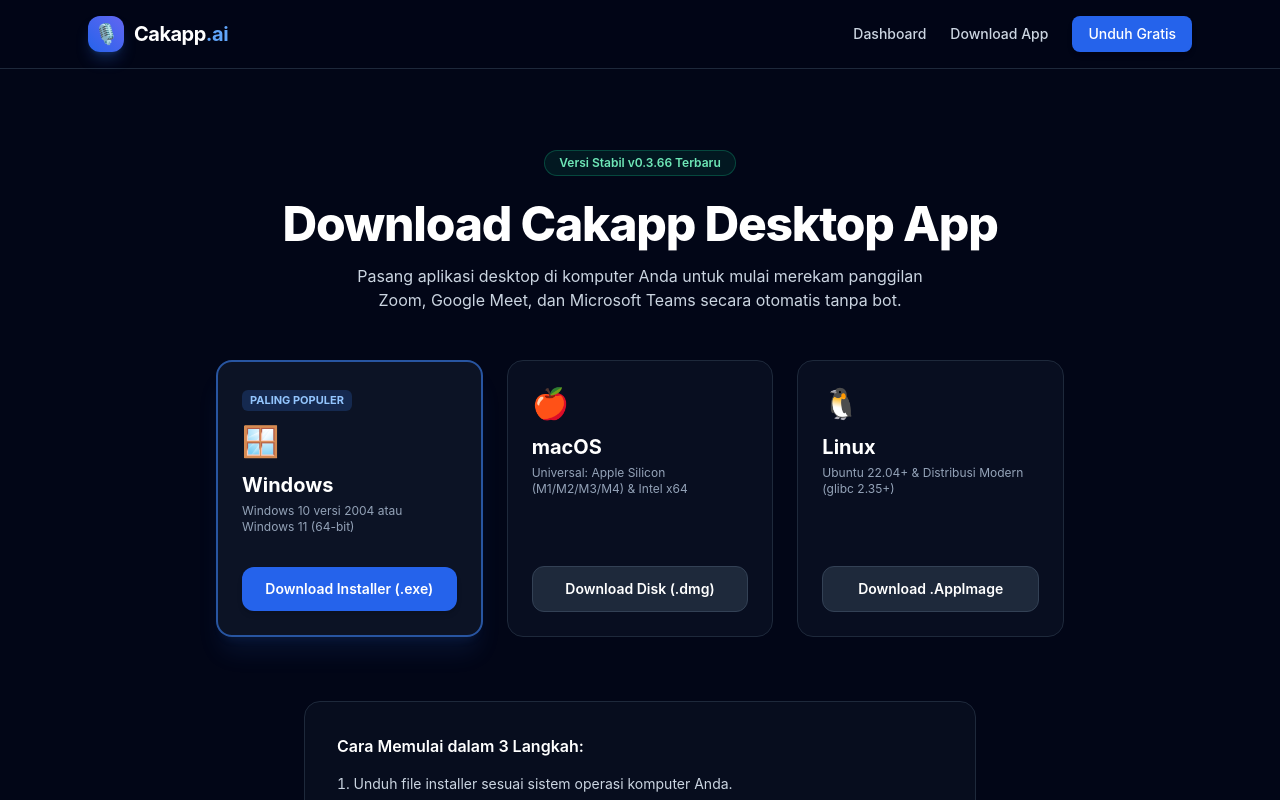
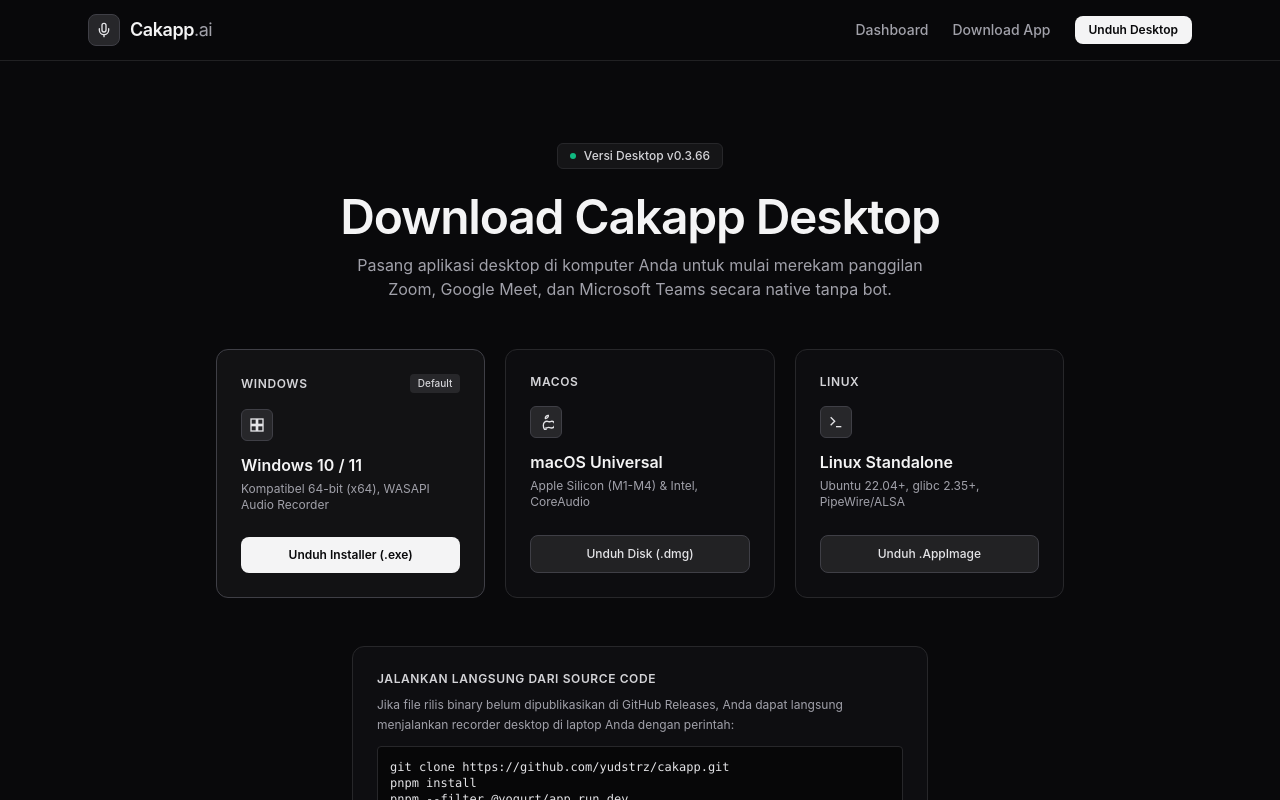
Before and after one commit to yudstrz/cakapp, a Next.js app in the folder web/: page /download in a window 1280 px wide. Shown: the top 800 px of the page. Built offline with nearby package versions, Linux system fonts and the light colour scheme.

Commit message:
feat(ui): revamp UI/UX with antislop and ponytail, remove emojis/gradients, and harden dashboard error handling

```diff
--- a/web/src/app/download/page.tsx
+++ b/web/src/app/download/page.tsx
@@ -2,89 +2,119 @@ import React from 'react';
 
 export default function DownloadPage() {
   return (
-    <div className="mx-auto max-w-4xl px-6 py-20 text-center">
-      <div className="inline-flex items-center gap-2 rounded-full border border-emerald-500/30 bg-emerald-500/10 px-3.5 py-1 text-xs font-semibold text-emerald-300 mb-6">
-        Versi Stabil v0.3.66 Terbaru
+    <div className="mx-auto max-w-4xl px-4 sm:px-6 py-12 sm:py-20 text-center">
+      <div className="inline-flex items-center gap-2 rounded-md border border-zinc-800 bg-zinc-900/80 px-3 py-1 text-xs font-medium text-zinc-300 mb-6">
+        <span className="h-1.5 w-1.5 rounded-full bg-emerald-500" />
+        Versi Desktop v0.3.66
       </div>
 
-      <h1 className="text-3xl md:text-5xl font-extrabold text-white tracking-tight">
-        Download Cakapp Desktop App
+      <h1 className="text-2xl sm:text-4xl md:text-5xl font-semibold text-zinc-100 tracking-tight">
+        Download Cakapp Desktop
       </h1>
-      <p className="mt-4 text-slate-300 max-w-xl mx-auto">
-        Pasang aplikasi desktop di komputer Anda untuk mulai merekam panggilan Zoom, Google Meet, dan Microsoft Teams secara otomatis tanpa bot.
+      <p className="mt-3 text-xs sm:text-sm md:text-base text-zinc-400 max-w-xl mx-auto">
+        Pasang aplikasi desktop di komputer Anda untuk mulai merekam panggilan Zoom, Google Meet, dan Microsoft Teams secara native tanpa bot.
       </p>
 
       {/* OS Cards Grid */}
-      <div className="mt-12 grid md:grid-cols-3 gap-6 text-left">
+      <div className="mt-10 sm:mt-12 grid grid-cols-1 md:grid-cols-3 gap-5 text-left">
         {/* Windows Card */}
-        <div className="relative rounded-2xl border-2 border-blue-500/60 bg-slate-900/80 p-6 shadow-xl shadow-blue-500/10 flex flex-col justify-between">
+        <div className="rounded-xl border border-zinc-700 bg-zinc-900/60 p-6 flex flex-col justify-between">
           <div>
-            <div className="inline-block rounded-md bg-blue-500/20 px-2 py-0.5 text-[11px] font-bold text-blue-300 mb-3">
-              PALING POPULER
+            <div className="flex items-center justify-between mb-4">
+              <span className="text-xs font-semibold text-zinc-300 uppercase tracking-wider">Windows</span>
+              <span className="rounded bg-zinc-800 px-2 py-0.5 text-[10px] font-medium text-zinc-300">Default</span>
             </div>
-            <div className="text-3xl mb-3">🪟</div>
-            <h2 className="text-xl font-bold text-white">Windows</h2>
-            <p className="text-xs text-slate-400 mt-1">Windows 10 versi 2004 atau Windows 11 (64-bit)</p>
+            <div className="h-8 w-8 rounded-md border border-zinc-700 bg-zinc-800 flex items-center justify-center text-zinc-200 mb-3">
+              <svg className="w-4 h-4" viewBox="0 0 24 24" fill="none" stroke="currentColor" strokeWidth="2">
+                <rect x="3" y="3" width="8" height="8" />
+                <rect x="13" y="3" width="8" height="8" />
+                <rect x="3" y="13" width="8" height="8" />
+                <rect x="13" y="13" width="8" height="8" />
+              </svg>
+            </div>
+            <h2 className="text-base font-semibold text-zinc-100">Windows 10 / 11</h2>
+            <p className="text-xs text-zinc-400 mt-1">Kompatibel 64-bit (x64), WASAPI Audio Recorder</p>
           </div>
-          <div className="mt-8">
+          <div className="mt-6">
             <a
               href="https://github.com/yudstrz/cakapp/releases"
               target="_blank"
               rel="noreferrer"
-              className="block w-full text-center rounded-xl bg-blue-600 py-3 text-sm font-semibold text-white shadow-md hover:bg-blue-500 transition-colors"
+              className="block w-full text-center rounded-lg bg-zinc-100 py-2.5 text-xs font-semibold text-zinc-950 transition-colors hover:bg-white"
             >
-              Download Installer (.exe)
+              Unduh Installer (.exe)
             </a>
           </div>
         </div>
 
         {/* macOS Card */}
-        <div className="rounded-2xl border border-slate-800 bg-slate-900/50 p-6 flex flex-col justify-between hover:border-slate-700 transition-colors">
+        <div className="rounded-xl border border-zinc-800 bg-zinc-900/30 p-6 flex flex-col justify-between">
           <div>
-            <div className="text-3xl mb-3">🍎</div>
-            <h2 className="text-xl font-bold text-white">macOS</h2>
-            <p className="text-xs text-slate-400 mt-1">Universal: Apple Silicon (M1/M2/M3/M4) & Intel x64</p>
+            <div className="flex items-center justify-between mb-4">
+              <span className="text-xs font-semibold text-zinc-300 uppercase tracking-wider">macOS</span>
+            </div>
+            <div className="h-8 w-8 rounded-md border border-zinc-700 bg-zinc-800 flex items-center justify-center text-zinc-200 mb-3">
+              <svg className="w-4 h-4" viewBox="0 0 24 24" fill="none" stroke="currentColor" strokeWidth="2">
+                <path d="M12 20.94c1.88 0 3.05-.9 4.14-.9 1.1 0 2.14.9 4.1.9 2.5 0 4.76-2.02 4.76-5.02 0-3.32-2.12-5.07-4.22-5.07-1.48 0-2.67.8-3.6.8-.95 0-2.2-.8-3.7-.8-2.6 0-5.48 2.15-5.48 6.3 0 4.14 2.87 7.79 4 7.79Z" />
+                <path d="M15.5 2c.2 1.3-.4 2.6-1.2 3.4-.8.8-2 1.4-3.3 1.3-.2-1.3.4-2.5 1.2-3.4.8-.8 2.1-1.4 3.3-1.3Z" />
+              </svg>
+            </div>
+            <h2 className="text-base font-semibold text-zinc-100">macOS Universal</h2>
+            <p className="text-xs text-zinc-400 mt-1">Apple Silicon (M1-M4) & Intel, CoreAudio</p>
           </div>
-          <div className="mt-8">
+          <div className="mt-6">
             <a
               href="https://github.com/yudstrz/cakapp/releases"
               target="_blank"
               rel="noreferrer"
-              className="block w-full text-center rounded-xl border border-slate-700 bg-slate-800 py-3 text-sm font-semibold text-white hover:bg-slate-700 transition-colors"
+              className="block w-full text-center rounded-lg border border-zinc-700 bg-zinc-800/80 py-2.5 text-xs font-medium text-zinc-200 transition-colors hover:bg-zinc-700 hover:text-white"
             >
-              Download Disk (.dmg)
+              Unduh Disk (.dmg)
             </a>
           </div>
         </div>
 
         {/* Linux Card */}
-        <div className="rounded-2xl border border-slate-800 bg-slate-900/50 p-6 flex flex-col justify-between hover:border-slate-700 transition-colors">
+        <div className="rounded-xl border border-zinc-800 bg-zinc-900/30 p-6 flex flex-col justify-between">
           <div>
-            <div className="text-3xl mb-3">🐧</div>
-            <h2 className="text-xl font-bold text-white">Linux</h2>
-            <p className="text-xs text-slate-400 mt-1">Ubuntu 22.04+ & Distribusi Modern (glibc 2.35+)</p>
+            <div className="flex items-center justify-between mb-4">
+              <span className="text-xs font-semibold text-zinc-300 uppercase tracking-wider">Linux</span>
+            </div>
+            <div className="h-8 w-8 rounded-md border border-zinc-700 bg-zinc-800 flex items-center justify-center text-zinc-200 mb-3">
+              <svg className="w-4 h-4" viewBox="0 0 24 24" fill="none" stroke="currentColor" strokeWidth="2">
+                <polyline points="4 17 10 11 4 5" />
+                <line x1="12" y1="19" x2="20" y2="19" />
+              </svg>
+            </div>
+            <h2 className="text-base font-semibold text-zinc-100">Linux Standalone</h2>
+            <p className="text-xs text-zinc-400 mt-1">Ubuntu 22.04+, glibc 2.35+, PipeWire/ALSA</p>
           </div>
-          <div className="mt-8">
+          <div className="mt-6">
             <a
               href="https://github.com/yudstrz/cakapp/releases"
               target="_blank"
               rel="noreferrer"
-              className="block w-full text-center rounded-xl border border-slate-700 bg-slate-800 py-3 text-sm font-semibold text-white hover:bg-slate-700 transition-colors"
+              className="block w-full text-center rounded-lg border border-zinc-700 bg-zinc-800/80 py-2.5 text-xs font-medium text-zinc-200 transition-colors hover:bg-zinc-700 hover:text-white"
             >
-              Download .AppImage
+              Unduh .AppImage
             </a>
           </div>
         </div>
       </div>
 
-      {/* Instructions */}
-      <div className="mt-16 rounded-2xl border border-slate-800 bg-slate-900/40 p-8 text-left max-w-2xl mx-auto">
-        <h3 className="text-base font-semibold text-white mb-4">Cara Memulai dalam 3 Langkah:</h3>
-        <ol className="space-y-3 text-sm text-slate-300 list-decimal list-inside">
-          <li>Unduh file installer sesuai sistem operasi komputer Anda.</li>
-          <li>Buka file installer dan ikuti petunjuk pemasangan satu-klik.</li>
-          <li>Buka panggilan meeting di Zoom/Google Meet, dan Cakapp otomatis merekam tanpa bot!</li>
-        </ol>
+      {/* Local Development & Build Instruction (Ponytail practical utility) */}
+      <div className="mt-12 rounded-xl border border-zinc-800 bg-zinc-900/40 p-5 sm:p-6 text-left max-w-xl mx-auto">
+        <h3 className="text-xs font-semibold uppercase tracking-wider text-zinc-300 mb-2">
+          Jalankan Langsung dari Source Code
+        </h3>
+        <p className="text-xs text-zinc-400 leading-relaxed mb-3">
+          Jika file rilis binary belum dipublikasikan di GitHub Releases, Anda dapat langsung menjalankan recorder desktop di laptop Anda dengan perintah:
+        </p>
+        <div className="rounded bg-black/50 border border-zinc-800 p-3 font-mono text-xs text-zinc-200 overflow-x-auto">
+          <code>git clone https://github.com/yudstrz/cakapp.git</code><br />
+          <code>pnpm install</code><br />
+          <code>pnpm --filter @yogurt/app run dev</code>
+        </div>
       </div>
     </div>
   );
--- a/web/src/app/layout.tsx
+++ b/web/src/app/layout.tsx
@@ -3,7 +3,7 @@ import './globals.css';
 
 export const metadata: Metadata = {
   title: 'Cakapp — AI Meeting Recorder & Smart Intelligence',
-  description: 'Perekam rapat otomatis tanpa bot dengan transkripsi AI instan, ringkasan rapat, dan pemutar audio interaktif mirip Fathom.',
+  description: 'Perekam rapat otomatis tanpa bot dengan transkripsi suara instan, ringkasan terstruktur, dan pemutar audio interaktif.',
 };
 
 export default function RootLayout({
@@ -13,27 +13,32 @@ export default function RootLayout({
 }>) {
   return (
     <html lang="id">
-      <body className="min-h-screen bg-slate-950 text-slate-100 antialiased selection:bg-blue-600 selection:text-white">
-        <header className="sticky top-0 z-50 border-b border-slate-800 bg-slate-950/80 backdrop-blur-md">
-          <div className="mx-auto flex max-w-6xl items-center justify-between px-6 py-4">
-            <a href="/" className="flex items-center gap-2.5 font-bold text-xl tracking-tight text-white">
-              <span className="flex h-9 w-9 items-center justify-center rounded-xl bg-gradient-to-tr from-blue-600 to-indigo-500 shadow-lg shadow-blue-500/25">
-                🎙️
+      <body className="min-h-screen bg-[#09090b] text-zinc-100 antialiased selection:bg-zinc-800 selection:text-white">
+        <header className="sticky top-0 z-50 border-b border-zinc-800/80 bg-[#09090b]/90 backdrop-blur-sm">
+          <div className="mx-auto flex max-w-6xl items-center justify-between px-4 sm:px-6 py-3.5">
+            <a href="/" className="flex items-center gap-2.5 font-semibold text-lg tracking-tight text-zinc-100">
+              <span className="flex h-8 w-8 items-center justify-center rounded-lg border border-zinc-700 bg-zinc-800 text-zinc-200">
+                <svg className="w-4 h-4" viewBox="0 0 24 24" fill="none" stroke="currentColor" strokeWidth="2" strokeLinecap="round" strokeLinejoin="round">
+                  <path d="M12 2a3 3 0 0 0-3 3v7a3 3 0 0 0 6 0V5a3 3 0 0 0-3-3Z" />
+                  <path d="M19 10v2a7 7 0 0 1-14 0v-2" />
+                  <line x1="12" x2="12" y1="19" y2="22" />
+                </svg>
               </span>
-              <span>Cakapp<span className="text-blue-400">.ai</span></span>
+              <span>Cakapp<span className="text-zinc-400 font-normal">.ai</span></span>
             </a>
-            <nav className="flex items-center gap-6 text-sm font-medium">
-              <a href="/dashboard" className="text-slate-300 transition-colors hover:text-white">
+
+            <nav className="flex items-center gap-3 sm:gap-6 text-sm font-medium">
+              <a href="/dashboard" className="text-zinc-400 transition-colors hover:text-zinc-100 py-1">
                 Dashboard
               </a>
-              <a href="/download" className="text-slate-300 transition-colors hover:text-white">
+              <a href="/download" className="text-zinc-400 transition-colors hover:text-zinc-100 py-1">
                 Download App
               </a>
               <a
                 href="/download"
-                className="rounded-lg bg-blue-600 px-4 py-2 text-white font-medium shadow-md transition-all hover:bg-blue-500 hover:shadow-blue-500/25"
+                className="hidden sm:inline-flex items-center justify-center rounded-lg bg-zinc-100 px-3.5 py-1.5 text-xs font-semibold text-zinc-950 transition-colors hover:bg-white"
               >
-                Unduh Gratis
+                Unduh Desktop
               </a>
             </nav>
           </div>
@@ -41,13 +46,13 @@ export default function RootLayout({
 
         <main>{children}</main>
 
-        <footer className="border-t border-slate-800 bg-slate-900/40 py-10 text-center text-sm text-slate-500">
-          <div className="mx-auto max-w-6xl px-6 flex flex-col md:flex-row items-center justify-between gap-4">
-            <p>© {new Date().getFullYear()} Cakapp.ai — Enterprise Meeting Intelligence & No-Bot Recording.</p>
-            <div className="flex gap-6">
-              <a href="/download" className="hover:text-slate-300">Download PC</a>
-              <a href="/dashboard" className="hover:text-slate-300">Portal Rapat</a>
-              <a href="https://github.com/yudstrz/cakapp" target="_blank" rel="noreferrer" className="hover:text-slate-300">GitHub</a>
+        <footer className="border-t border-zinc-800/80 bg-zinc-950/60 py-8 text-xs text-zinc-500">
+          <div className="mx-auto max-w-6xl px-4 sm:px-6 flex flex-col sm:flex-row items-center justify-between gap-4 text-center sm:text-left">
+            <p>© {new Date().getFullYear()} Cakapp.ai. Perekaman audio rapat privat tanpa bot.</p>
+            <div className="flex gap-5">
+              <a href="/download" className="hover:text-zinc-300 transition-colors">Download PC</a>
+              <a href="/dashboard" className="hover:text-zinc-300 transition-colors">Portal Rapat</a>
+              <a href="https://github.com/yudstrz/cakapp" target="_blank" rel="noreferrer" className="hover:text-zinc-300 transition-colors">GitHub</a>
             </div>
           </div>
         </footer>
--- a/web/src/app/page.tsx
+++ b/web/src/app/page.tsx
@@ -2,90 +2,111 @@ import React from 'react';
 
 export default function HomePage() {
   return (
-    <div className="relative overflow-hidden">
-      {/* Background Glow */}
-      <div className="absolute top-1/4 left-1/2 -translate-x-1/2 -translate-y-1/2 w-[600px] h-[400px] bg-blue-600/15 blur-[120px] pointer-events-none rounded-full" />
-
+    <div className="mx-auto max-w-5xl px-4 sm:px-6">
       {/* Hero Section */}
-      <section className="relative mx-auto max-w-5xl px-6 pt-20 pb-24 text-center">
-        <div className="inline-flex items-center gap-2 rounded-full border border-blue-500/30 bg-blue-500/10 px-3.5 py-1.5 text-xs font-semibold text-blue-300 mb-8 backdrop-blur-md">
-          <span className="flex h-2 w-2 rounded-full bg-blue-400 animate-pulse" />
-          Ekosistem Hybrid Mirip Fathom — Desktop Recorder + Cloud Web Portal
+      <section className="pt-16 sm:pt-24 pb-16 sm:pb-20 text-center">
+        <div className="inline-flex items-center gap-2 rounded-md border border-zinc-800 bg-zinc-900/80 px-3 py-1 text-xs font-medium text-zinc-300 mb-6 sm:mb-8">
+          <span className="h-1.5 w-1.5 rounded-full bg-emerald-500" />
+          Perekaman Audio Sistem Native + Web Hub
         </div>
 
-        <h1 className="text-4xl md:text-6xl font-extrabold tracking-tight text-white leading-tight md:leading-tight">
+        <h1 className="text-3xl sm:text-5xl md:text-6xl font-semibold tracking-tight text-zinc-100 leading-[1.15]">
           Rekam Rapat Tanpa Bot, <br />
-          <span className="bg-gradient-to-r from-blue-400 via-indigo-300 to-purple-400 bg-clip-text text-transparent">
-            Akses Notulen dari Mana Saja.
-          </span>
+          <span className="text-zinc-400">Akses Notulen dari Mana Saja.</span>
         </h1>
 
-        <p className="mx-auto mt-6 max-w-2xl text-base md:text-lg text-slate-300 leading-relaxed">
-          Cakapp merekam audio Zoom, Google Meet, dan Microsoft Teams secara native tanpa mengundang bot mengganggu ke room. Hasil rekaman langsung diringkas oleh AI dan otomatis tersinkron ke cloud portal ini.
+        <p className="mx-auto mt-5 sm:mt-6 max-w-2xl text-sm sm:text-base md:text-lg text-zinc-400 leading-relaxed">
+          Cakapp merekam audio Zoom, Google Meet, dan Microsoft Teams langsung melalui sistem operasi. Tanpa bot mengganggu di ruang rapat. Seluruh ringkasan AI otomatis tersinkron ke web portal ini.
         </p>
 
         {/* Primary CTA Buttons */}
-        <div className="mt-10 flex flex-wrap items-center justify-center gap-4">
+        <div className="mt-8 sm:mt-10 flex flex-col sm:flex-row items-center justify-center gap-3 sm:gap-4">
           <a
             href="/download"
-            className="flex items-center gap-3 rounded-xl bg-blue-600 px-6 py-3.5 text-base font-semibold text-white shadow-xl shadow-blue-600/25 transition-all hover:bg-blue-500 hover:scale-[1.02] active:scale-[0.98]"
+            className="w-full sm:w-auto inline-flex items-center justify-center gap-2 rounded-lg bg-zinc-100 px-5 py-2.5 text-sm font-semibold text-zinc-950 transition-colors hover:bg-white"
           >
-            <svg className="w-5 h-5" fill="none" stroke="currentColor" viewBox="0 0 24 24">
-              <path strokeLinecap="round" strokeLinejoin="round" strokeWidth="2" d="M4 16v1a3 3 0 003 3h10a3 3 0 003-3v-1m-4-4l-4 4m0 0l-4-4m4 4V4" />
+            <svg className="w-4 h-4" viewBox="0 0 24 24" fill="none" stroke="currentColor" strokeWidth="2">
+              <path d="M21 15v4a2 2 0 0 1-2 2H5a2 2 0 0 1-2-2v-4" />
+              <polyline points="7 10 12 15 17 10" />
+              <line x1="12" y1="15" x2="12" y2="3" />
             </svg>
-            Download Cakapp Desktop (.exe)
+            Download Cakapp Desktop
           </a>
 
           <a
             href="/dashboard"
-            className="flex items-center gap-2.5 rounded-xl border border-slate-700 bg-slate-900/60 px-6 py-3.5 text-base font-semibold text-slate-200 transition-all hover:bg-slate-800 hover:border-slate-600"
+            className="w-full sm:w-auto inline-flex items-center justify-center gap-2 rounded-lg border border-zinc-800 bg-zinc-900 px-5 py-2.5 text-sm font-medium text-zinc-200 transition-colors hover:bg-zinc-800"
           >
             Buka Web Dashboard
             <span aria-hidden="true">&rarr;</span>
           </a>
         </div>
 
-        <p className="mt-4 text-xs text-slate-400">
-          Tersedia untuk Windows 10/11 x64, macOS (Apple Silicon & Intel), dan Linux.
+        <p className="mt-4 text-xs text-zinc-500">
+          Mendukung Windows 10/11 x64, macOS (Apple Silicon & Intel), dan Linux.
         </p>
       </section>
 
-      {/* Feature Grid (Fathom-like) */}
-      <section className="border-t border-slate-800/80 bg-slate-900/20 py-20">
-        <div className="mx-auto max-w-6xl px-6">
-          <div className="text-center mb-16">
-            <h2 className="text-2xl md:text-3xl font-bold text-white">Dirancang untuk Profesional & Tim Modern</h2>
-            <p className="mt-3 text-slate-400">Dua pilar aplikasi yang saling melengkapi untuk produktivitas maksimal.</p>
+      {/* Feature Grid */}
+      <section className="border-t border-zinc-800/80 py-16 sm:py-20">
+        <div className="text-center mb-12 sm:mb-16">
+          <h2 className="text-xl sm:text-2xl font-semibold text-zinc-100">
+            Arsitektur Hybrid untuk Privasi & Kolaborasi
+          </h2>
+          <p className="mt-2 text-xs sm:text-sm text-zinc-400">
+            Pemisahan yang jelas antara engine perekam lokal dan portal penayangan cloud.
+          </p>
+        </div>
+
+        <div className="grid grid-cols-1 md:grid-cols-3 gap-6">
+          {/* Card 1 */}
+          <div className="rounded-xl border border-zinc-800 bg-zinc-900/30 p-6 flex flex-col justify-between">
+            <div>
+              <div className="h-9 w-9 rounded-lg border border-zinc-700 bg-zinc-800 flex items-center justify-center text-zinc-200 mb-4">
+                <svg className="w-4 h-4" viewBox="0 0 24 24" fill="none" stroke="currentColor" strokeWidth="2">
+                  <path d="M12 22s8-4 8-10V5l-8-3-8 3v7c0 6 8 10 8 10" />
+                </svg>
+              </div>
+              <h3 className="text-sm sm:text-base font-semibold text-zinc-100 mb-2">
+                100% Perekaman Tanpa Bot
+              </h3>
+              <p className="text-xs sm:text-sm text-zinc-400 leading-relaxed">
+                Terhubung langsung ke audio driver OS (WASAPI di Windows, CoreAudio di Mac). Tidak ada bot luar yang masuk ke room panggilan.
+              </p>
+            </div>
           </div>
 
-          <div className="grid md:grid-cols-3 gap-8">
-            <div className="rounded-2xl border border-slate-800 bg-slate-900/40 p-8 backdrop-blur-sm transition-all hover:border-slate-700">
-              <div className="h-12 w-12 rounded-xl bg-blue-500/10 text-blue-400 flex items-center justify-center text-2xl mb-6">
-                🛡️
+          {/* Card 2 */}
+          <div className="rounded-xl border border-zinc-800 bg-zinc-900/30 p-6 flex flex-col justify-between">
+            <div>
+              <div className="h-9 w-9 rounded-lg border border-zinc-700 bg-zinc-800 flex items-center justify-center text-zinc-200 mb-4">
+                <svg className="w-4 h-4" viewBox="0 0 24 24" fill="none" stroke="currentColor" strokeWidth="2">
+                  <polygon points="5 3 19 12 5 21 5 3" />
+                </svg>
               </div>
-              <h3 className="text-lg font-semibold text-white mb-2">100% Perekaman Tanpa Bot</h3>
-              <p className="text-sm text-slate-400 leading-relaxed">
-                Aplikasi desktop Cakapp terhubung langsung ke audio sistem operasi (WASAPI/CoreAudio). Tidak ada bot aneh yang masuk ke room meeting.
+              <h3 className="text-sm sm:text-base font-semibold text-zinc-100 mb-2">
+                Audio & Karaoke Player
+              </h3>
+              <p className="text-xs sm:text-sm text-zinc-400 leading-relaxed">
+                Teks transkrip tersorot sinkron detik demi detik saat audio diputar. Cukup klik sembarang kalimat untuk melompat ke momen tersebut.
               </p>
             </div>
+          </div>
 
-            <div className="rounded-2xl border border-slate-800 bg-slate-900/40 p-8 backdrop-blur-sm transition-all hover:border-slate-700">
-              <div className="h-12 w-12 rounded-xl bg-indigo-500/10 text-indigo-400 flex items-center justify-center text-2xl mb-6">
-                🎵
+          {/* Card 3 */}
+          <div className="rounded-xl border border-zinc-800 bg-zinc-900/30 p-6 flex flex-col justify-between">
+            <div>
+              <div className="h-9 w-9 rounded-lg border border-zinc-700 bg-zinc-800 flex items-center justify-center text-zinc-200 mb-4">
+                <svg className="w-4 h-4" viewBox="0 0 24 24" fill="none" stroke="currentColor" strokeWidth="2">
+                  <path d="M10 13a5 5 0 0 0 7.54.54l3-3a5 5 0 0 0-7.07-7.07l-1.72 1.71" />
+                  <path d="M14 11a5 5 0 0 0-7.54-.54l-3 3a5 5 0 0 0 7.07 7.07l1.71-1.71" />
+                </svg>
               </div>
-              <h3 className="text-lg font-semibold text-white mb-2">Pemutar Audio Karaoke Interaktif</h3>
-              <p className="text-sm text-slate-400 leading-relaxed">
-                Teks transkrip tersorot sinkron saat audio berbicara di website. Cukup klik sembarang kata untuk melompat langsung ke momen audio tersebut.
-              </p>
-            </div>
-
-            <div className="rounded-2xl border border-slate-800 bg-slate-900/40 p-8 backdrop-blur-sm transition-all hover:border-slate-700">
-              <div className="h-12 w-12 rounded-xl bg-purple-500/10 text-purple-400 flex items-center justify-center text-2xl mb-6">
-                🔗
-              </div>
-              <h3 className="text-lg font-semibold text-white mb-2">Shareable Meeting Links</h3>
-              <p className="text-sm text-slate-400 leading-relaxed">
-                Bagikan link ringkasan rapat ke rekan kerja atau klien. Penerima dapat langsung membuka, membaca, dan mendengarkan rekaman tanpa harus install apa pun.
+              <h3 className="text-sm sm:text-base font-semibold text-zinc-100 mb-2">
+                Shareable Web Links
+              </h3>
+              <p className="text-xs sm:text-sm text-zinc-400 leading-relaxed">
+                Bagikan ringkasan rapat ke rekan kerja atau klien. Penerima cukup membuka tautan browser tanpa harus memasang aplikasi desktop.
               </p>
             </div>
           </div>
```
Also changed, not shown: web/src/app/api/meetings/route.ts (+8 -1 lines), web/src/app/dashboard/error.tsx (added, +29 -0 lines), web/src/app/dashboard/page.tsx (+128 -51 lines), web/src/lib/neon.ts (+10 -5 lines).
